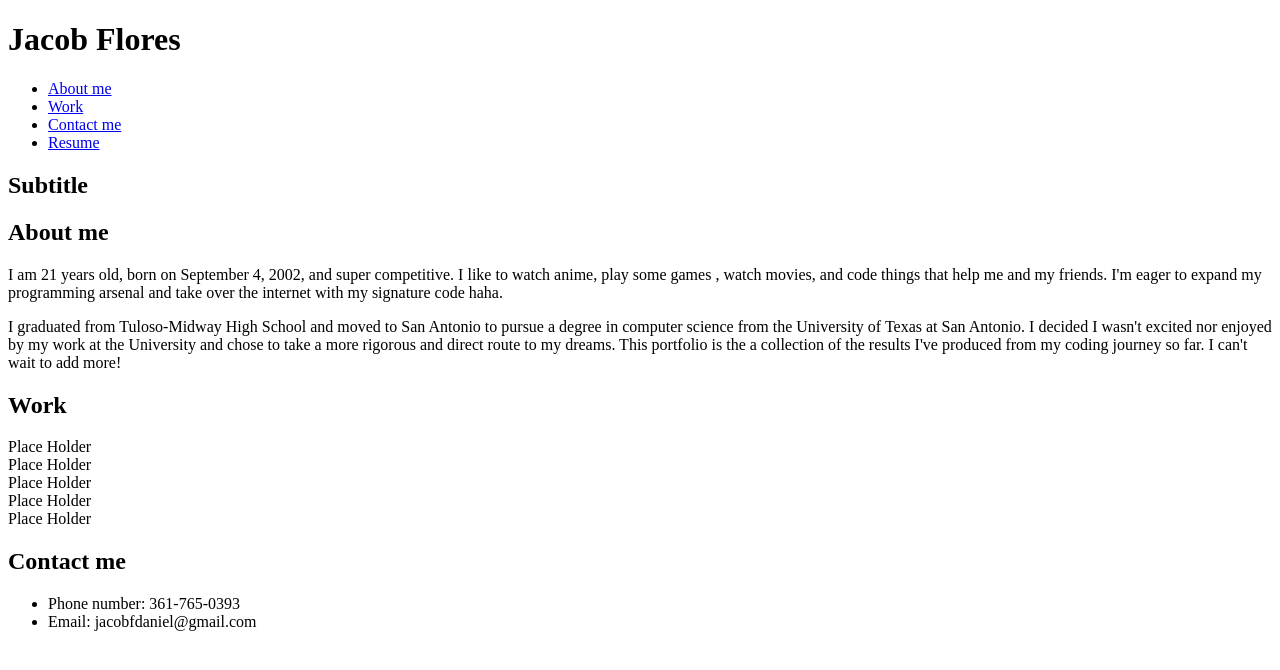
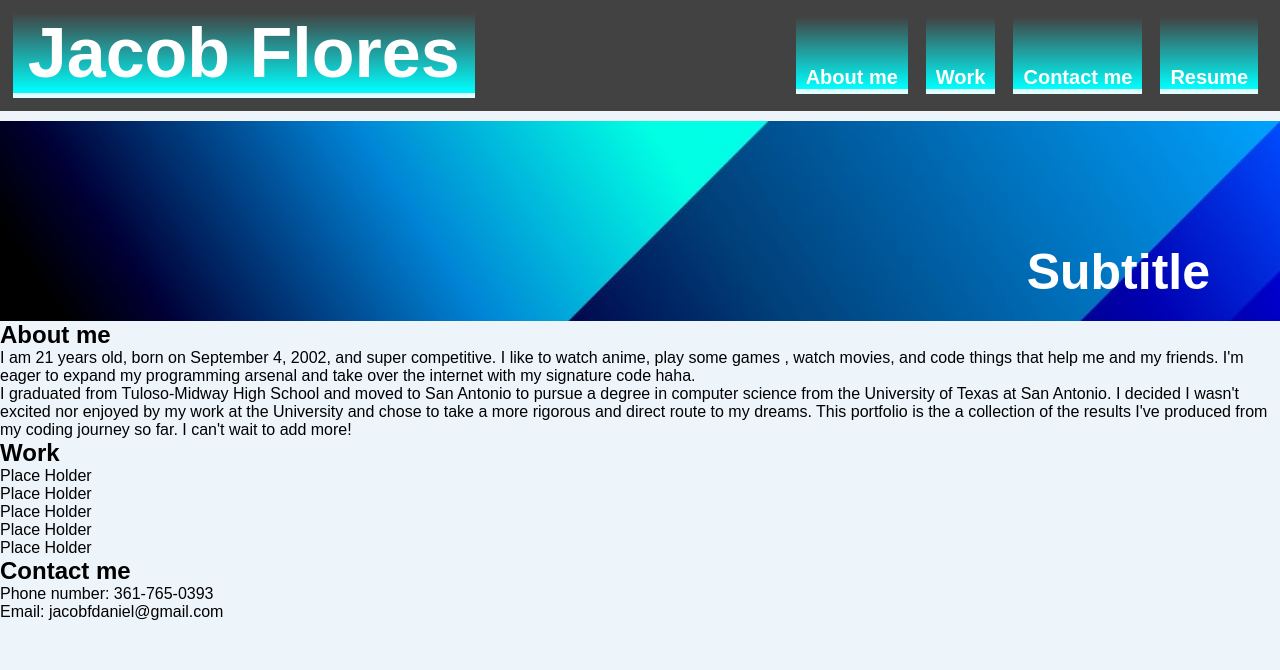
Before and after one commit to JacobDFlores/JacobFlores_Portfolio, a plain HTML site: page index.html in a window 1280 px wide. Drawn offline with Linux system fonts and the light colour scheme.

Commit message:
code for the style.css added to make simple styling for the header and navigation panel

```diff
--- a/assets/style.css
+++ b/assets/style.css
@@ -0,0 +1,86 @@
+* {
+    box-sizing: border-box;
+    padding: 0;
+    margin: 0;
+}
+
+body {
+    display:flex;
+    flex-direction:column;
+    font-family:sans-serif;
+    background-color: #edf4fa;
+}
+header {
+    display:flex;
+    justify-content:space-between;
+    align-items:center;
+    background-color: #424242;
+    padding: 1%;
+    color: white;
+    white-space:nowrap;
+    border-bottom:solid 10px #edf4fa;
+}
+
+header h1 {
+    padding:0px 15px;
+    font-size: 70px;
+    background-image: linear-gradient(#424242, cyan);
+    border-bottom:solid 5px #defffe;
+}
+
+nav {
+    display:block;
+    font-weight: bold;
+}
+
+nav ul {
+    display: flex;
+    justify-content:space-between;
+    min-width:fit-content;
+    list-style-type: none;
+    text-decoration: none;
+    font-size: 20px;
+}
+
+nav ul li {
+    display: inline-block;
+    margin-left: 9px;
+    margin-right: 9px;
+    padding: 49px 10px 0 10px;
+    border-bottom:solid 5px #defffe;
+    background-image:linear-gradient(#424242, cyan);
+}
+
+nav ul li:hover {
+    background-image:linear-gradient(#424242, #ffc814);
+
+}
+
+a {
+    color: white;
+    text-decoration: none;
+}
+
+.banner {
+    display: flex;
+    flex-direction: row-reverse;
+    padding: 20px;
+    width: 100%;
+    height: 200px;
+    color: white;
+    background-image: url(./images/Blue\ fade\ banner.jpg);
+    background-size: cover;
+    align-items: end;
+
+}
+
+.subtitle {
+    font-size: 50px;
+    padding-right: 50px;
+}
+
+@media screen and (max-width: 1015px) {
+    header {
+        flex-direction:column;
+    }
+}
--- a/index.html
+++ b/index.html
@@ -22,7 +22,9 @@
             </nav>
         </header>
 
-        <h2>Subtitle</h2>
+        <div class="banner">
+            <h2 class="subtitle">Subtitle</h2>
+        </div>
 
         <summary id="about-me" class="about-me">
             <h2>About me</h2>
```
